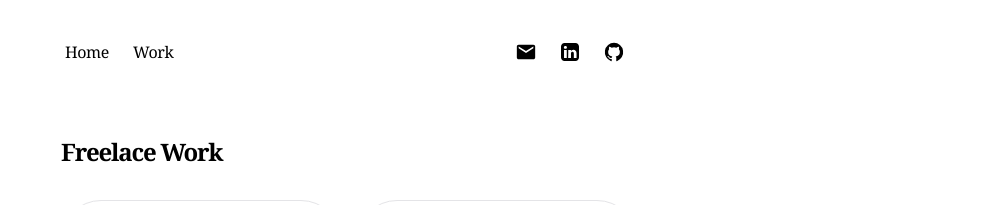
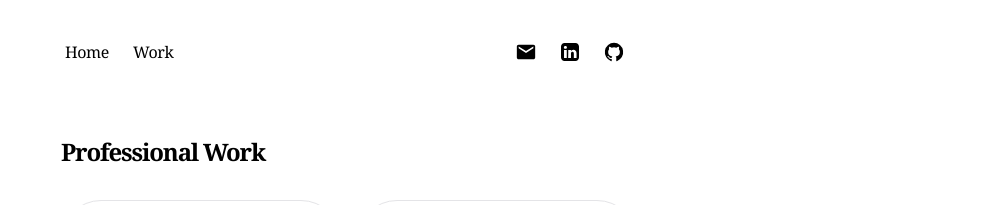
Before and after one commit to k2on/site, a Next.js app: page /work in a window 1280 px wide. Shown: the top 205 px of the page, without its empty margins (291-1280 px from the left). Built offline with nearby package versions, Linux system fonts and the light colour scheme.

Commit message:
Update page.tsx

```diff
--- a/app/work/page.tsx
+++ b/app/work/page.tsx
@@ -47,7 +47,7 @@
   return (
     <section>
       <div className="mb-12">
-        <h1 className="font-semibold text-2xl mb-8 tracking-tighter">Freelace Work</h1>
+        <h1 className="font-semibold text-2xl mb-8 tracking-tighter">Professional Work</h1>
         <div className="grid md:grid-cols-2 gap-4">
           {FREELANCE.map(item => <Showcase key={item.title} item={item} />)}
           <Link
```
